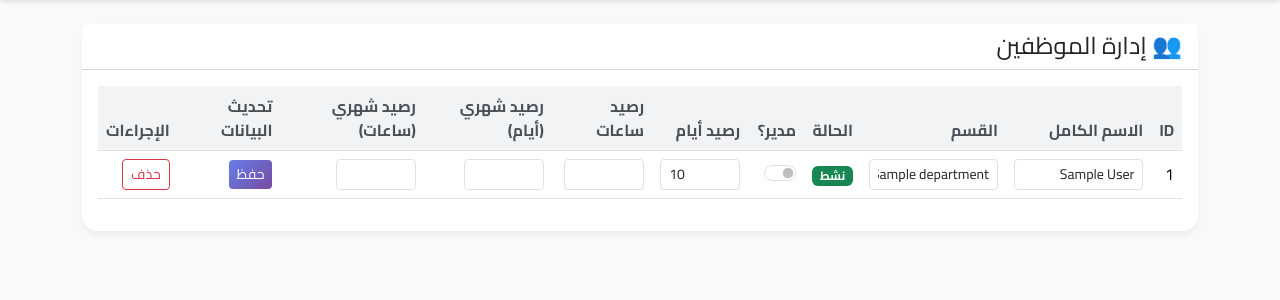
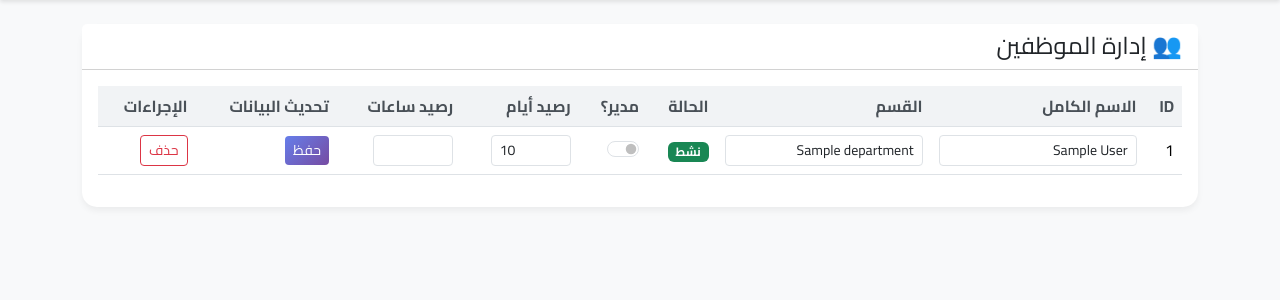
Before and after one commit to AhmedAlwaadh89/leave-bot, a Flask app: template templates/employees.html in a window 1280 px wide. Shown: the part 56-356 px from the top of the page. Run offline with Flask 3, Linux system fonts and the light colour scheme; the template is opened without the code that fills it: most values are stand-ins (such as "Sample title", 1, 10 or a date in 2020).

```diff
--- a/app.py
+++ b/app.py
@@ -199,8 +199,6 @@ def update_user(user_id):
         user.is_manager = 'is_manager' in request.form
         user.daily_leave_balance = float(request.form['daily_balance'])
         user.hourly_leave_balance = float(request.form['hourly_balance'])
-        user.monthly_daily_leave_quota = float(request.form.get('monthly_daily_quota', 2.0))
-        user.monthly_hourly_leave_quota = float(request.form.get('monthly_hourly_quota', 4.0))
         session.commit()
         flash(f"تم تحديث بيانات الموظف {user.full_name} بنجاح.", "success")
     return redirect(url_for('manage_employees'))
--- a/bot.py
+++ b/bot.py
@@ -555,6 +555,10 @@ async def button_handler(update: Update, context: ContextTypes.DEFAULT_TYPE) ->
         await query.edit_message_text("حسابك قيد المراجعة. لا يمكنك القيام بأي إجراء حالياً.")
         return MAIN_MENU
 
+    # Handle replacement response buttons (delegate to global handler)
+    if query.data.startswith('rep_accept_') or query.data.startswith('rep_reject_'):
+        return await replacement_response_handler(update, context)
+
     # Main Menu navigation
     if query.data == 'main_menu':
         keyboard = get_main_menu_keyboard(user_id)
--- a/templates/employees.html
+++ b/templates/employees.html
@@ -19,8 +19,6 @@
                                 <th>مدير؟</th>
                                 <th>رصيد أيام</th>
                                 <th>رصيد ساعات</th>
-                                <th>رصيد شهري (أيام)</th>
-                                <th>رصيد شهري (ساعات)</th>
                                 <th>تحديث البيانات</th>
                                 <th>الإجراءات</th>
                             </tr>
@@ -55,12 +53,6 @@
                                     <td><input type="number" step="0.5" name="hourly_balance"
                                             class="form-control form-control-sm"
                                             value="{{ employee.hourly_leave_balance }}" style="width: 80px;"></td>
-                                    <td><input type="number" step="0.5" name="monthly_daily_quota"
-                                            class="form-control form-control-sm"
-                                            value="{{ employee.monthly_daily_leave_quota }}" style="width: 80px;" title="الرصيد الشهري الافتراضي للأيام"></td>
-                                    <td><input type="number" step="0.5" name="monthly_hourly_quota"
-                                            class="form-control form-control-sm"
-                                            value="{{ employee.monthly_hourly_leave_quota }}" style="width: 80px;" title="الرصيد الشهري الافتراضي للساعات"></td>
                                     <td>
                                         <button type="submit" class="btn btn-primary btn-sm">حفظ</button>
                                     </td>
```
